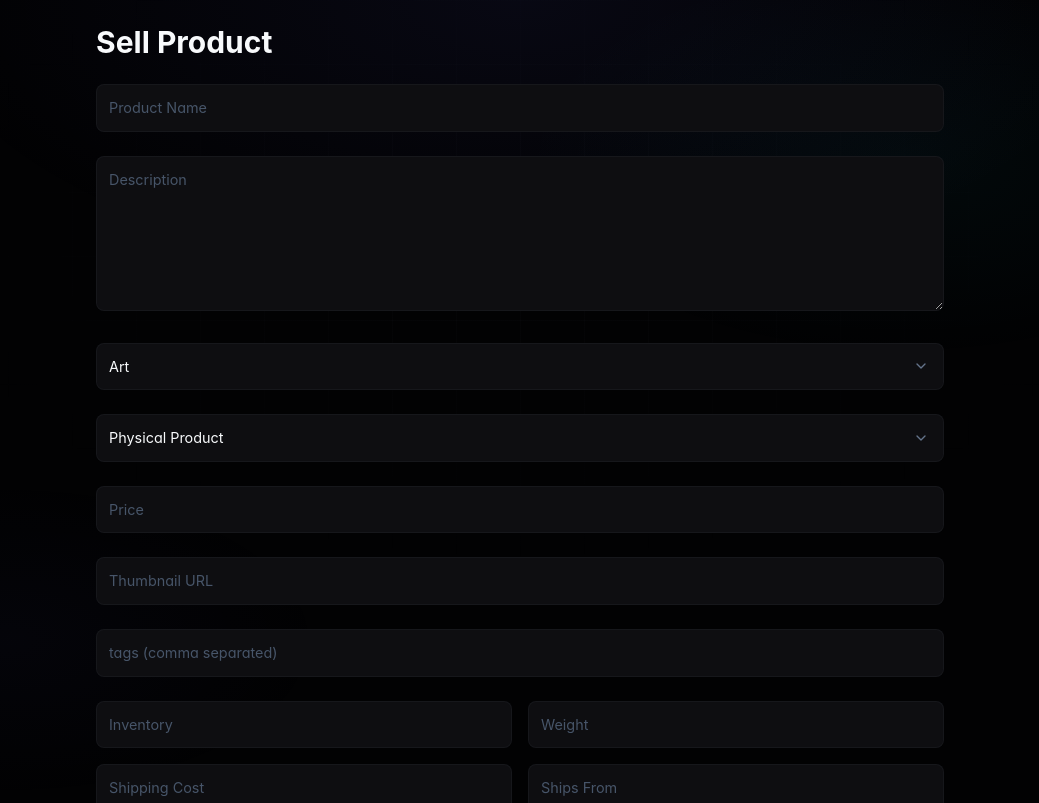
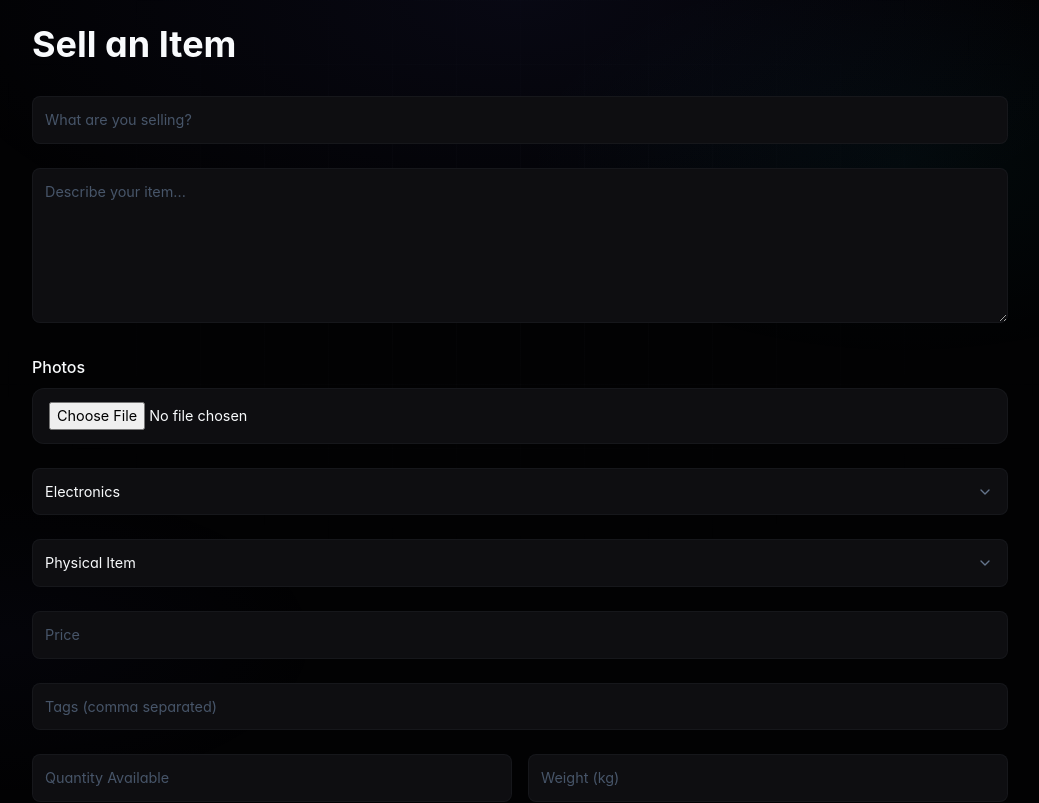
Before and after one commit to Shh12308/market-, a Next.js app: page /sell in a window 1280 px wide. Shown: the top 803 px of the page, without its empty margins (120-1159 px from the left). Built offline with nearby package versions, Linux system fonts and the light colour scheme; what wagmi would draw is missing.

Commit message:
Update page.tsx

```diff
--- a/app/sell/page.tsx
+++ b/app/sell/page.tsx
@@ -9,12 +9,14 @@ export default function SellPage() {
   const [productType, setProductType] = useState("physical");
   const [loading, setLoading] = useState(false);
 
+  const [image, setImage] = useState<File | null>(null);
+  const [preview, setPreview] = useState("");
+
   const [form, setForm] = useState({
     title: "",
     description: "",
-    category: "Art",
+    category: "Electronics",
     price: "",
-    thumbnail: "",
     tags: "",
     inventory: "",
     weight: "",
@@ -23,134 +25,199 @@ export default function SellPage() {
   });
 
   const handleChange = (
-    e: React.ChangeEvent<HTMLInputElement | HTMLTextAreaElement | HTMLSelectElement>
+    e: React.ChangeEvent<
+      HTMLInputElement |
+      HTMLTextAreaElement |
+      HTMLSelectElement
+    >
   ) => {
-    setForm({ ...form, [e.target.name]: e.target.value });
+    setForm({
+      ...form,
+      [e.target.name]: e.target.value,
+    });
   };
 
-  const handleSubmit = async (e: React.FormEvent) => {
+  const handleImage = (
+    e: React.ChangeEvent<HTMLInputElement>
+  ) => {
+    const file = e.target.files?.[0];
+
+    if (!file) return;
+
+    setImage(file);
+    setPreview(URL.createObjectURL(file));
+  };
+
+  const handleSubmit = async (
+    e: React.FormEvent
+  ) => {
     e.preventDefault();
+
     setLoading(true);
 
     try {
-      const res = await fetch("/api/products", {
+      let imageUrl = "";
+
+      if (image) {
+        const uploadForm = new FormData();
+        uploadForm.append("file", image);
+
+        const uploadRes = await fetch(
+          "/api/upload",
+          {
+            method: "POST",
+            body: uploadForm,
+          }
+        );
+
+        const uploadData =
+          await uploadRes.json();
+
+        imageUrl = uploadData.url;
+      }
+
+      const res = await fetch(
+        "/api/products",
+        {
           method: "POST",
           headers: {
-          "Content-Type": "application/json",
+            "Content-Type":
+              "application/json",
           },
           body: JSON.stringify({
             ...form,
             productType,
+            imageUrl,
           }),
-      });
+        }
+      );
 
-      if (!res.ok) throw new Error("Failed to create product");
+      if (!res.ok)
+        throw new Error(
+          "Failed to create product"
+        );
 
-      const data = await res.json();
+      const product = await res.json();
 
-      router.push(`/item/${data.id}`);
+      router.push(
+        `/item/${product.id}`
+      );
     } catch (err) {
-      alert("Failed to list product");
+      console.error(err);
+      alert("Failed to create listing");
     } finally {
       setLoading(false);
     }
   };
 
   return (
-    <div className="max-w-4xl mx-auto p-6">
-      <h1 className="text-3xl font-bold mb-6">Sell Product</h1>
+    <div className="max-w-5xl mx-auto p-6">
+      <h1 className="text-4xl font-bold mb-8">
+        Sell an Item
+      </h1>
 
-      <form onSubmit={handleSubmit} className="space-y-6">
-        {/* Product Name */}
+      <form
+        onSubmit={handleSubmit}
+        className="space-y-6"
+      >
         <input
           name="title"
           value={form.title}
           onChange={handleChange}
-          placeholder="Product Name"
+          placeholder="What are you selling?"
           className="w-full border rounded-lg p-3"
+          required
         />
 
-        {/* Description */}
         <textarea
           name="description"
           value={form.description}
           onChange={handleChange}
           rows={6}
-          placeholder="Description"
+          placeholder="Describe your item..."
           className="w-full border rounded-lg p-3"
+          required
         />
 
-        {/* Category */}
+        <div>
+          <label className="block mb-2 font-medium">
+            Photos
+          </label>
+
+          <input
+            type="file"
+            accept="image/*"
+            onChange={handleImage}
+            className="w-full"
+          />
+
+          {preview && (
+            <img
+              src={preview}
+              alt="Preview"
+              className="mt-4 h-48 w-48 object-cover rounded-lg border"
+            />
+          )}
+        </div>
+
         <select
           name="category"
           value={form.category}
           onChange={handleChange}
           className="w-full border rounded-lg p-3"
         >
+          <option>Electronics</option>
+          <option>Fashion</option>
+          <option>Collectibles</option>
+          <option>Home & Garden</option>
+          <option>Sports</option>
           <option>Art</option>
-          <option>Photography</option>
-          <option>Videos</option>
-          <option>Templates</option>
-          <option>Software</option>
-          <option>Music</option>
-          <option>Documents</option>
-          <option>E-books</option>
-          <option>Collectibles</option>
-          <option>Electronics</option>
+          <option>Books</option>
           <option>Other</option>
         </select>
 
-        {/* Product Type */}
         <select
           value={productType}
-          onChange={(e) => setProductType(e.target.value)}
+          onChange={(e) =>
+            setProductType(
+              e.target.value
+            )
+          }
           className="w-full border rounded-lg p-3"
         >
-          <option value="physical">Physical Product</option>
-          <option value="image">Image</option>
-          <option value="video">Video</option>
-          <option value="document">Document</option>
-          <option value="audio">Audio</option>
-          <option value="software">Software</option>
-          <option value="other">Other Digital Product</option>
+          <option value="physical">
+            Physical Item
+          </option>
+          <option value="digital">
+            Digital Product
+          </option>
         </select>
 
-        {/* Price */}
         <input
+          type="number"
           name="price"
           value={form.price}
           onChange={handleChange}
-          type="number"
           placeholder="Price"
           className="w-full border rounded-lg p-3"
+          required
         />
 
-        {/* Thumbnail */}
-        <input
-          name="thumbnail"
-          value={form.thumbnail}
-          onChange={handleChange}
-          placeholder="Thumbnail URL"
-          className="w-full border rounded-lg p-3"
-        />
-
-        {/* Tags */}
         <input
           name="tags"
           value={form.tags}
           onChange={handleChange}
-          placeholder="tags (comma separated)"
+          placeholder="Tags (comma separated)"
           className="w-full border rounded-lg p-3"
         />
 
-        {/* Physical only */}
         {productType === "physical" && (
           <div className="grid md:grid-cols-2 gap-4">
             <input
               name="inventory"
               value={form.inventory}
               onChange={handleChange}
-              placeholder="Inventory"
+              placeholder="Quantity Available"
               className="border rounded-lg p-3"
             />
 
@@ -158,7 +225,7 @@ export default function SellPage() {
               name="weight"
               value={form.weight}
               onChange={handleChange}
-              placeholder="Weight"
+              placeholder="Weight (kg)"
               className="border rounded-lg p-3"
             />
 
@@ -181,11 +248,13 @@ export default function SellPage() {
         )}
 
         <button
+          type="submit"
           disabled={loading}
-          type="submit"
           className="w-full bg-blue-600 text-white rounded-lg p-4 font-semibold"
         >
-          {loading ? "Listing..." : "List Product"}
+          {loading
+            ? "Creating Listing..."
+            : "List Item"}
         </button>
       </form>
     </div>
```
Lines whose indentation alone changed are shown as unchanged.
